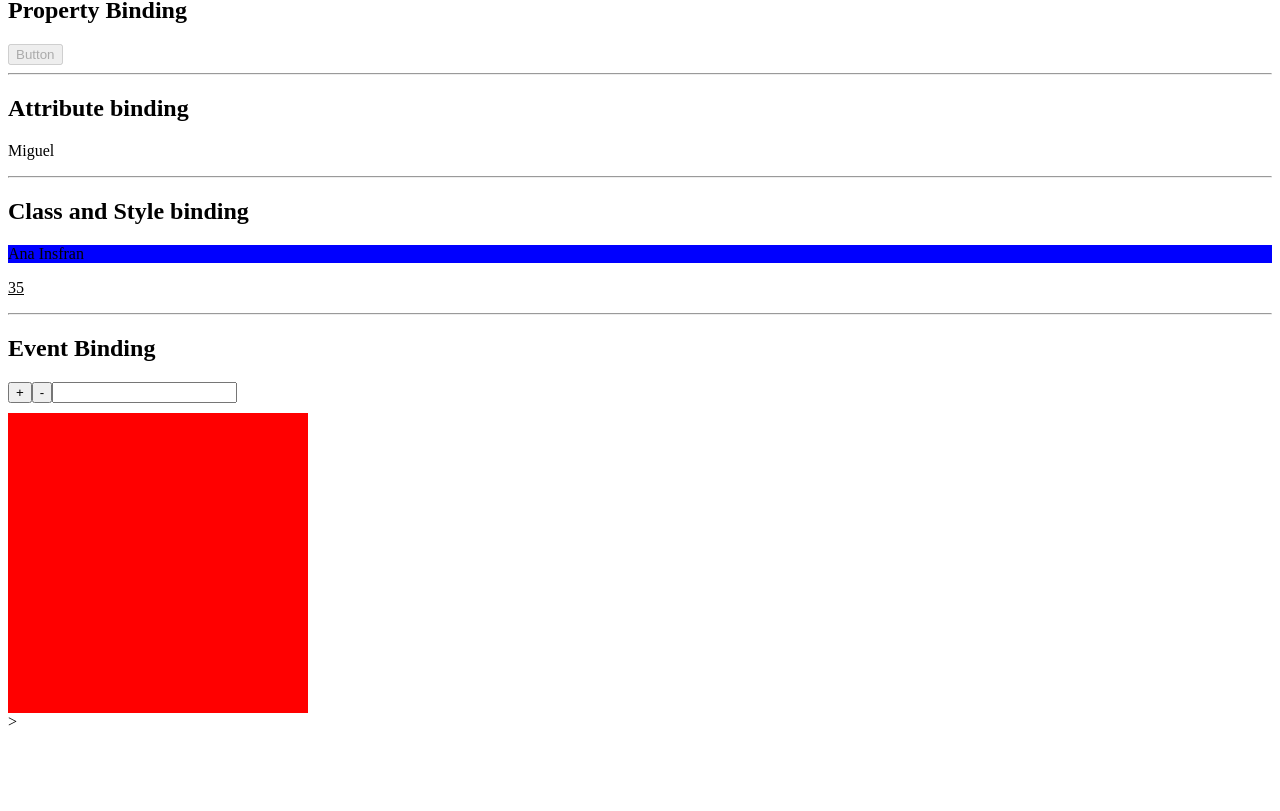
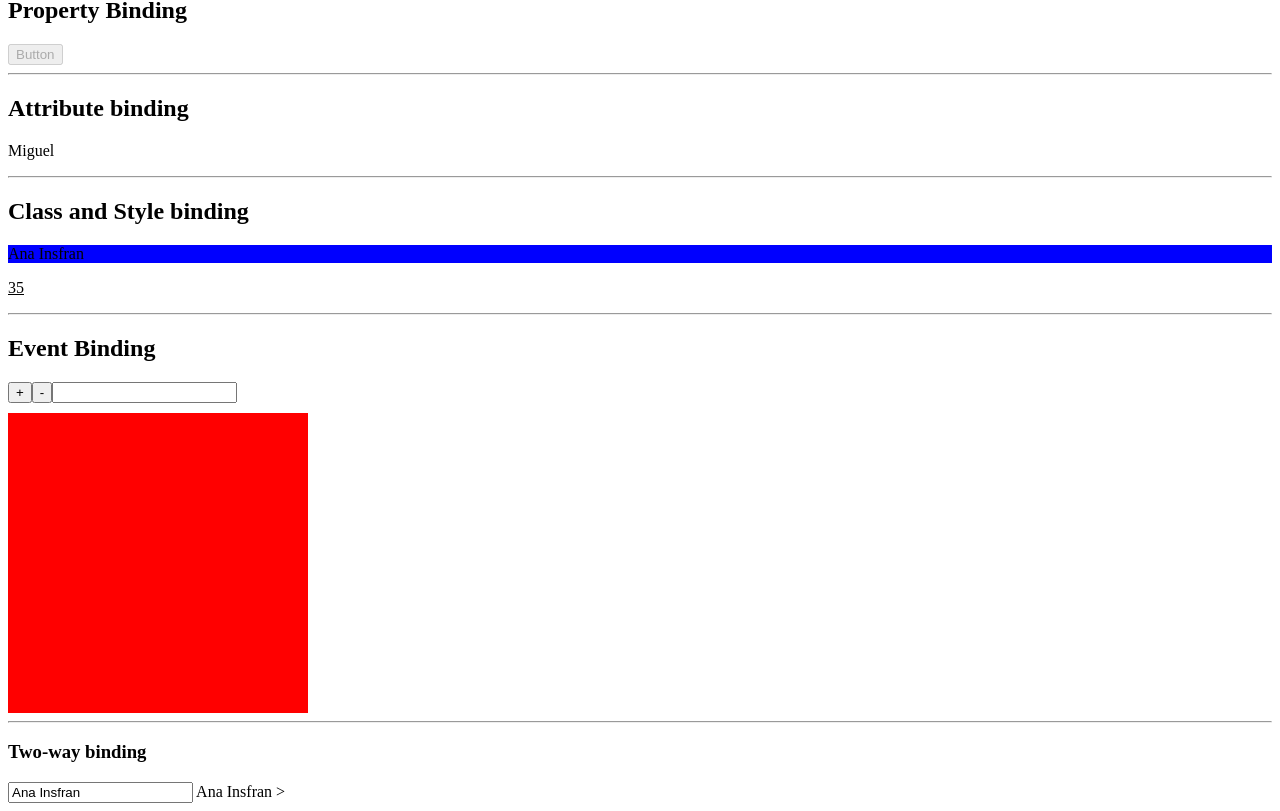
Before and after one commit to AnaPaulaInsfran/meu-primeiro-projeto-latest, an Angular app: page / in a window 1280 px wide. Shown: the part 260-1071 px from the top of the page. Before the commit the page ends 999 px from the top, so only its background shows below. Built offline with nearby package versions, Linux system fonts and the light colour scheme.

Commit message:
feat:template-Two-way binding

```diff
--- a/src/app/components/template/template-binding/template-binding.component.html
+++ b/src/app/components/template/template-binding/template-binding.component.html
@@ -31,3 +31,9 @@
 <div style="background: red; width: 300px; height: 300px; margin-top: 10px;"
 (mousemove)="onMouseMove($event)"
 ></div>
+<hr>
+
+<h3>Two-way binding</h3>
+<input [(ngModel)]="name"/>
+
+{{name}}
--- a/src/app/components/template/template-binding/template-binding.component.ts
+++ b/src/app/components/template/template-binding/template-binding.component.ts
@@ -1,9 +1,11 @@
+import { CommonModule } from '@angular/common';
 import { Component } from '@angular/core';
+import { FormsModule } from '@angular/forms';
 
 @Component({
   selector: 'app-template-binding',
   standalone: true,
-  imports: [],
+  imports: [CommonModule, FormsModule],
   templateUrl: './template-binding.component.html',
   styleUrl: './template-binding.component.scss'
 })
```
